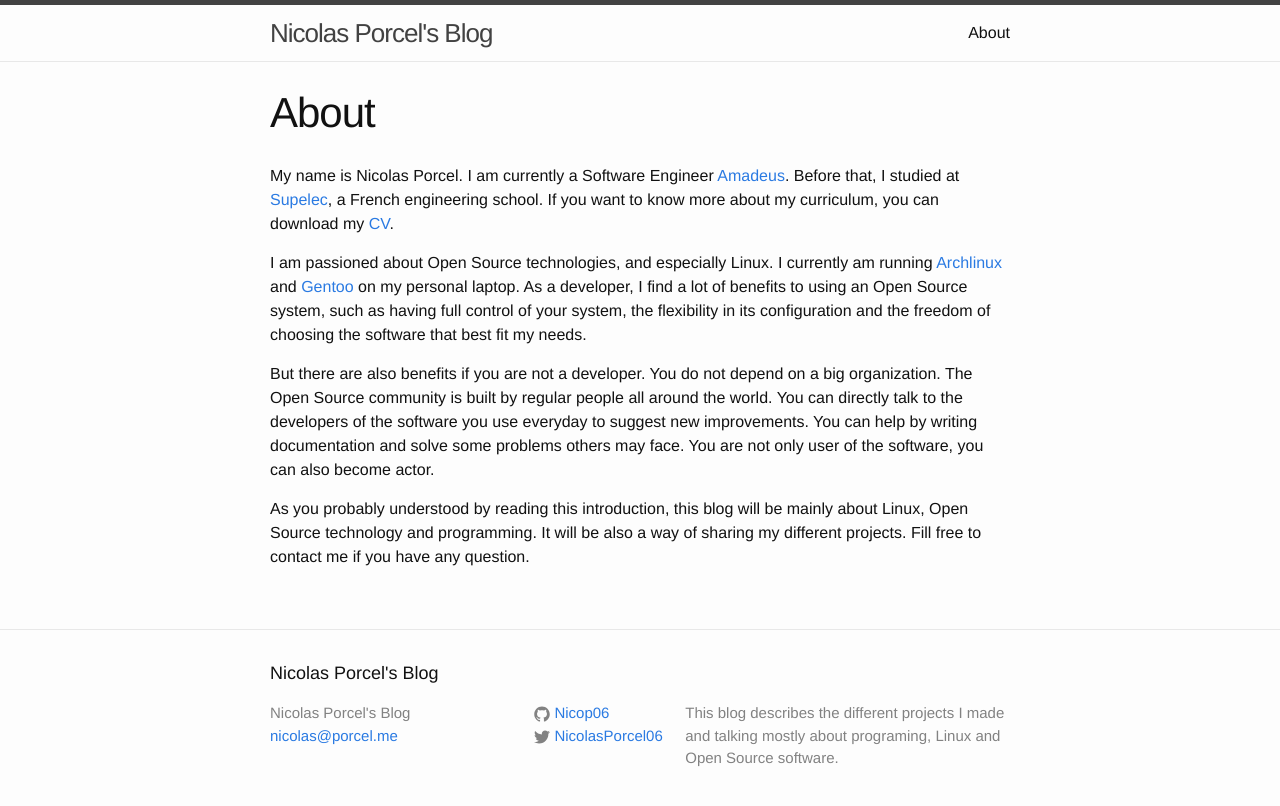
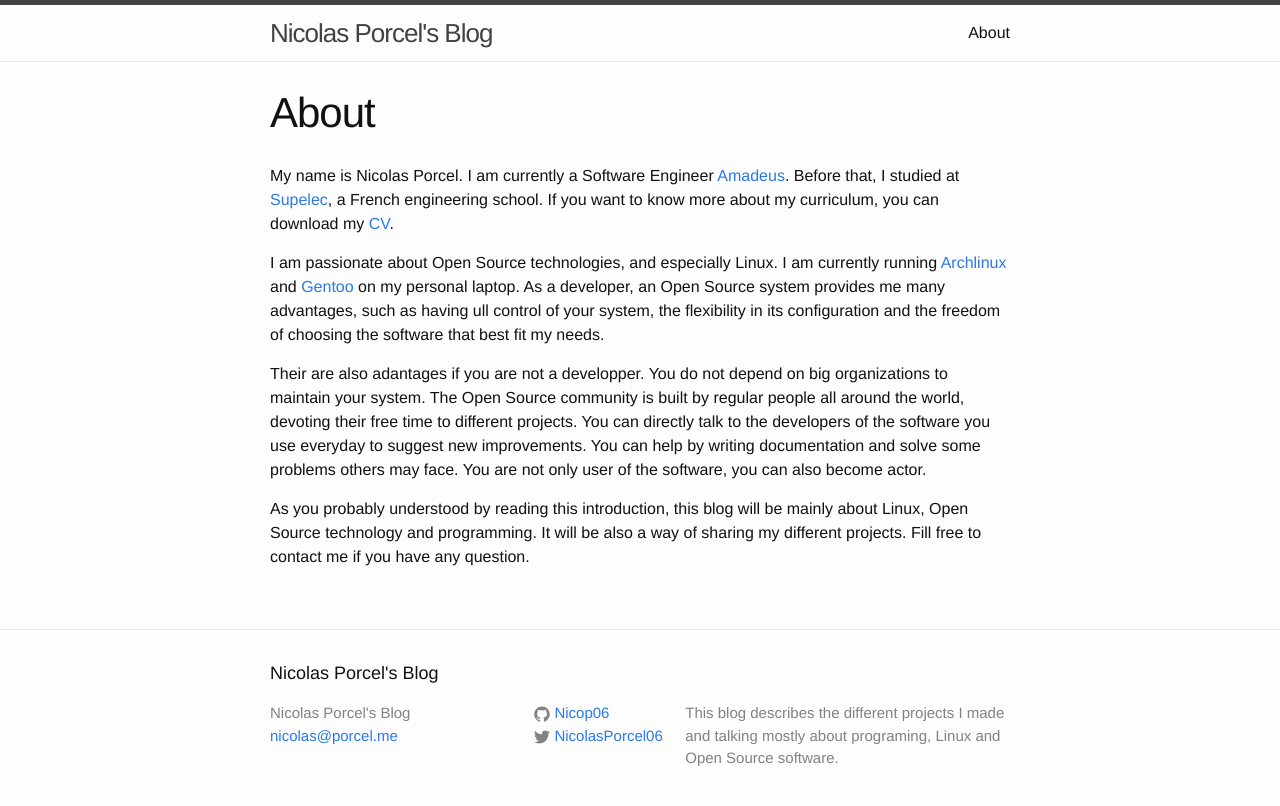
Before and after one commit to Nicop06/nicop06.github.io, a Jekyll site: the page built from about.md, in a window 1280 px wide. Shown: the top 806 px of the page. Built offline with Jekyll 4.4.1, drawn with Linux system fonts in a browser that asks for light colours.

Commit message:
Proof read about.md

```diff
--- a/about.md
+++ b/about.md
@@ -4,10 +4,22 @@ title: About
 permalink: /about/
 ---
 
-My name is Nicolas Porcel. I am currently a Software Engineer [Amadeus](www.amadeus.com). Before that, I studied at [Supelec](http://www.supelec.fr/), a French engineering school. If you want to know more about my curriculum, you can download my [CV](/assets/cv-nporcel.pdf).
+My name is Nicolas Porcel.
+I am currently a Software Engineer [Amadeus](www.amadeus.com).
+Before that, I studied at [Supelec](http://www.supelec.fr/), a French engineering school.
+If you want to know more about my curriculum, you can download my [CV](/assets/cv-nporcel.pdf).
 
-I am passioned about Open Source technologies, and especially Linux. I currently am running [Archlinux](https://www.archlinux.org) and [Gentoo](https://www.gentoo.org/) on my personal laptop. As a developer, I find a lot of benefits to using an Open Source system, such as having full control of your system, the flexibility in its configuration and the freedom of choosing the software that best fit my needs.
+I am passionate about Open Source technologies, and especially Linux.
+I am currently running [Archlinux](https://www.archlinux.org) and [Gentoo](https://www.gentoo.org/) on my personal laptop.
+As a developer, an Open Source system provides me many advantages, such as having ull control of your system, the flexibility in its configuration and the freedom of choosing the software that best fit my needs.
 
-But there are also benefits if you are not a developer. You do not depend on a big organization. The Open Source community is built by regular people all around the world. You can directly talk to the developers of the software you use everyday to suggest new improvements. You can help by writing documentation and solve some problems others may face. You are not only user of the software, you can also become actor.
+Their are also adantages if you are not a developper.
+You do not depend on big organizations to maintain your system.
+The Open Source community is built by regular people all around the world, devoting their free time to different projects.
+You can directly talk to the developers of the software you use everyday to suggest new improvements.
+You can help by writing documentation and solve some problems others may face.
+You are not only user of the software, you can also become actor.
 
-As you probably understood by reading this introduction, this blog will be mainly about Linux, Open Source technology and programming. It will be also a way of sharing my different projects. Fill free to contact me if you have any question.
+As you probably understood by reading this introduction, this blog will be mainly about Linux, Open Source technology and programming.
+It will be also a way of sharing my different projects.
+Fill free to contact me if you have any question.
```
